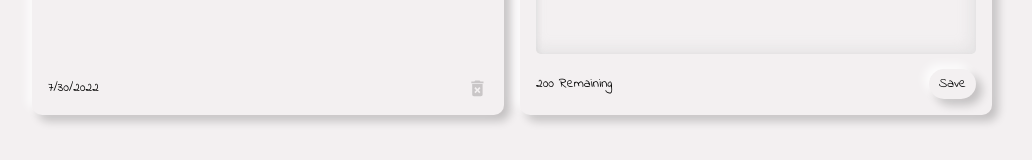
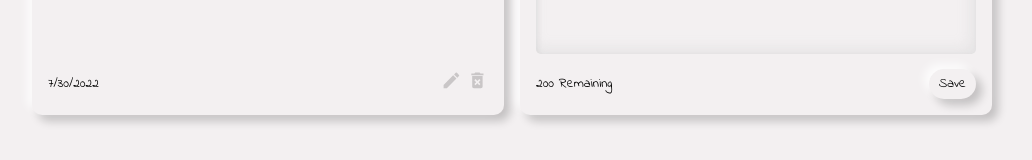
Before and after one commit to Satya190597/note-app, a React (Create React App) app: page / in a window 1280 px wide. Both pictures are taken after typing "Sample" into the empty fields and a click on the button "Save". Shown: the part 248-408 px from the top of the page, without its empty margins (128-1160 px from the left). Built offline with nearby package versions, Linux system fonts and the light colour scheme.

Commit message:
Add Edit Feature To Note

```diff
--- a/src/App.js
+++ b/src/App.js
@@ -37,6 +37,13 @@ const App = () => {
     setNotes(newNotes);
   };
 
+  const updateNote = (id, text) => {
+    const index = notes.findIndex((note) => note.id === id);
+    const notesList = [...notes];
+    notesList[index].text = text;
+    setNotes(notesList);
+  };
+
   const deleteNote = (id) => {
     const notesList = notes.filter((note) => note.id !== id);
     setNotes(notesList);
@@ -44,20 +51,25 @@ const App = () => {
 
   return (
     <div className={`${darkMode && "dark-mode"} ${!darkMode && "light-mode"}`}>
-      {
-        !loading && <div className="container">
+      {!loading && (
+        <div className="container">
           <Header handleToggleDarkMode={setDarkMode} mode={darkMode} />
-          <Search handleSearchText={setSearchText} text={searchText} mode={darkMode} />
+          <Search
+            handleSearchText={setSearchText}
+            text={searchText}
+            mode={darkMode}
+          />
           <NotesList
             notes={notes.filter((note) =>
               note.text.toLowerCase().includes(searchText.toLowerCase())
             )}
             handleAddNote={addNote}
+            handleUpdateNote={updateNote}
             handleDeleteNote={deleteNote}
             mode={darkMode}
           />
         </div>
-      }
+      )}
     </div>
   );
 };
--- a/src/components/AddNote.js
+++ b/src/components/AddNote.js
@@ -1,10 +1,18 @@
 import React, { useState } from "react";
-const AddNote = ({ handleAddNote,mode }) => {
-  const [noteText, setNoteText] = useState("");
+const AddNote = ({
+  handleAddNote,
+  handleUpdateNote,
+  id,
+  mode,
+  note,
+  edit,
+  editCloseHandler,
+}) => {
+  const [noteText, setNoteText] = useState(note ? note : "");
   const characterLimit = 200;
 
   const handleChange = (event) => {
-    if(characterLimit - event.target.value.length >=0 ) {
+    if (characterLimit - event.target.value.length >= 0) {
       setNoteText(event.target.value);
     }
   };
@@ -25,12 +33,37 @@ const AddNote = ({ handleAddNote,mode }) => {
           onChange={handleChange}
           value={noteText}
         ></textarea>
+        {!edit && (
           <div className="note-footer">
             <small>{characterLimit - noteText.length} Remaining</small>
-          <button className={`${mode && "save-dark"} ${!mode && "save"}`} onClick={handleClick}>
+            <button
+              className={`${mode && "save-dark"} ${!mode && "save"}`}
+              onClick={handleClick}
+            >
               Save
             </button>
           </div>
+        )}
+        {edit && (
+          <div className="note-footer">
+            <small>{characterLimit - noteText.length} Remaining</small>
+            <button
+              className={`${mode && "save-dark"} ${!mode && "save"}`}
+              onClick={() => {
+                handleUpdateNote(id, noteText);
+                editCloseHandler(false);
+              }}
+            >
+              Update
+            </button>
+            <button
+              className={`${mode && "save-dark"} ${!mode && "save"}`}
+              onClick={() => editCloseHandler(false)}
+            >
+              Close
+            </button>
+          </div>
+        )}
       </div>
     </>
   );
--- a/src/components/Note.js
+++ b/src/components/Note.js
@@ -1,14 +1,41 @@
-import {MdDeleteForever} from "react-icons/md";
-const Note = ({id,text,date,handleDeleteNote,mode}) => {
-    return (
+import { MdDeleteForever, MdEdit } from "react-icons/md";
+import { useState } from "react";
+import AddNote from "./AddNote";
+const Note = ({ id, text, date, handleDeleteNote, handleUpdateNote, mode }) => {
+  const [isEdit, setIsEdit] = useState(false);
+  return (
+    <>
+      {!isEdit && (
         <div className={`${mode && "note-dark"} ${!mode && "note"}`}>
-            <span>{text}</span>
-            <div className="note-footer">
-                <small>{date}</small>
-                <MdDeleteForever className="delete-icon" size="1.3em" onClick={() => handleDeleteNote(id)}/>
+          <span>{text}</span>
+          <div className="note-footer">
+            <small>{date}</small>
+            <div>
+              <MdEdit
+                size="1.3em"
+                className="edit-icon"
+                onClick={() => setIsEdit((val) => !val)}
+              />
+              <MdDeleteForever
+                className="delete-icon"
+                size="1.3em"
+                onClick={() => handleDeleteNote(id)}
+              />
             </div>
+          </div>
         </div>
-    );
-}
+      )}
+      {isEdit && (
+        <AddNote
+          note={text}
+          edit={true}
+          editCloseHandler={setIsEdit}
+          id={id}
+          handleUpdateNote={handleUpdateNote}
+        />
+      )}
+    </>
+  );
+};
 
 export default Note;
--- a/src/components/NotesList.js
+++ b/src/components/NotesList.js
@@ -1,6 +1,6 @@
 import Note from "./Note";
 import AddNote from "./AddNote";
-const NotesList = ({ notes, handleAddNote, handleDeleteNote, mode }) => {
+const NotesList = ({ notes, handleAddNote, handleDeleteNote,handleUpdateNote, mode }) => {
   return (
     <div className="notes-list">
       {notes.map((note) => {
@@ -11,6 +11,7 @@ const NotesList = ({ notes, handleAddNote, handleDeleteNote, mode }) => {
             text={note.text}
             date={note.date}
             handleDeleteNote={handleDeleteNote}
+            handleUpdateNote={handleUpdateNote}
             mode={mode}
           />
         );
--- a/src/index.css
+++ b/src/index.css
@@ -69,7 +69,7 @@ code {
   border: none;
   background-color: #262626;
   /* color: #85C1E9; */
-  color: #FFFFFF;
+  color: #ffffff;
   border-radius: 15px;
   box-shadow: -2px -2px 2px 0 rgba(58, 58, 58, 0.3),
     5px 5px 5px 0 rgba(0, 0, 0, 0.2);
@@ -116,7 +116,7 @@ code {
   justify-content: space-between;
   white-space: pre-wrap;
   /* color: #85C1E9; */
-  color: #FFFFFF;
+  color: #ffffff;
   box-shadow: -5px -5px 5px 0 rgba(58, 58, 58, 0.3),
     12px 12px 12px 0 rgba(0, 0, 0, 0.2);
 }
@@ -149,7 +149,7 @@ code {
   resize: none;
   border-radius: 5px;
   padding: 10px;
-  color: #FFFFFF;
+  color: #ffffff;
   box-shadow: inset -4px -4px 8px rgba(29, 28, 28, 0.5),
     inset 8px 8px 16px rgba(0, 0, 0, 0.1);
 }
@@ -166,18 +166,22 @@ textarea:focus {
 }
 
 .delete-icon {
-  /* color: #ff030347; */
   color: #5f585847;
-}
-
-.delete-icon-dark {
-  cursor: pointer;
-  color: #ff0000;
 }
 
 .delete-icon:hover {
   cursor: pointer;
   color: #ff0000;
+}
+
+.edit-icon {
+  margin-right: 5px;
+  color: #5f585847;
+}
+
+.edit-icon:hover {
+  cursor: pointer;
+  color: #03A9F4;
 }
 
 .search {
@@ -189,7 +193,6 @@ textarea:focus {
   margin-bottom: 1.5em;
   box-shadow: inset -4px -4px 8px rgba(255, 255, 255, 0.8),
     inset 8px 8px 16px rgba(0, 0, 0, 0.2);
-
 }
 
 .search-dark {
@@ -199,6 +202,7 @@ textarea:focus {
   border-radius: 25px;
   padding: 10px;
   margin-bottom: 1.5em;
+  color: #ffffff;
   box-shadow: inset -4px -4px 8px rgba(29, 28, 28, 0.5),
     inset 8px 8px 16px rgba(0, 0, 0, 0.1);
 }
@@ -213,7 +217,7 @@ textarea:focus {
   width: 100%;
   border: none;
   /* color: #85C1E9; */
-  color: #FFFFFF;
+  color: #ffffff;
   background-color: #f3f0f100;
 }
 
@@ -238,7 +242,6 @@ textarea:focus {
   width: 10px;
 }
 
-
 .note span::-webkit-scrollbar-track {
   -webkit-box-shadow: inset 0 0 6px rgba(0, 0, 0, 0.1);
   border-radius: 10px;
```
Lines whose indentation alone changed are shown as unchanged.
